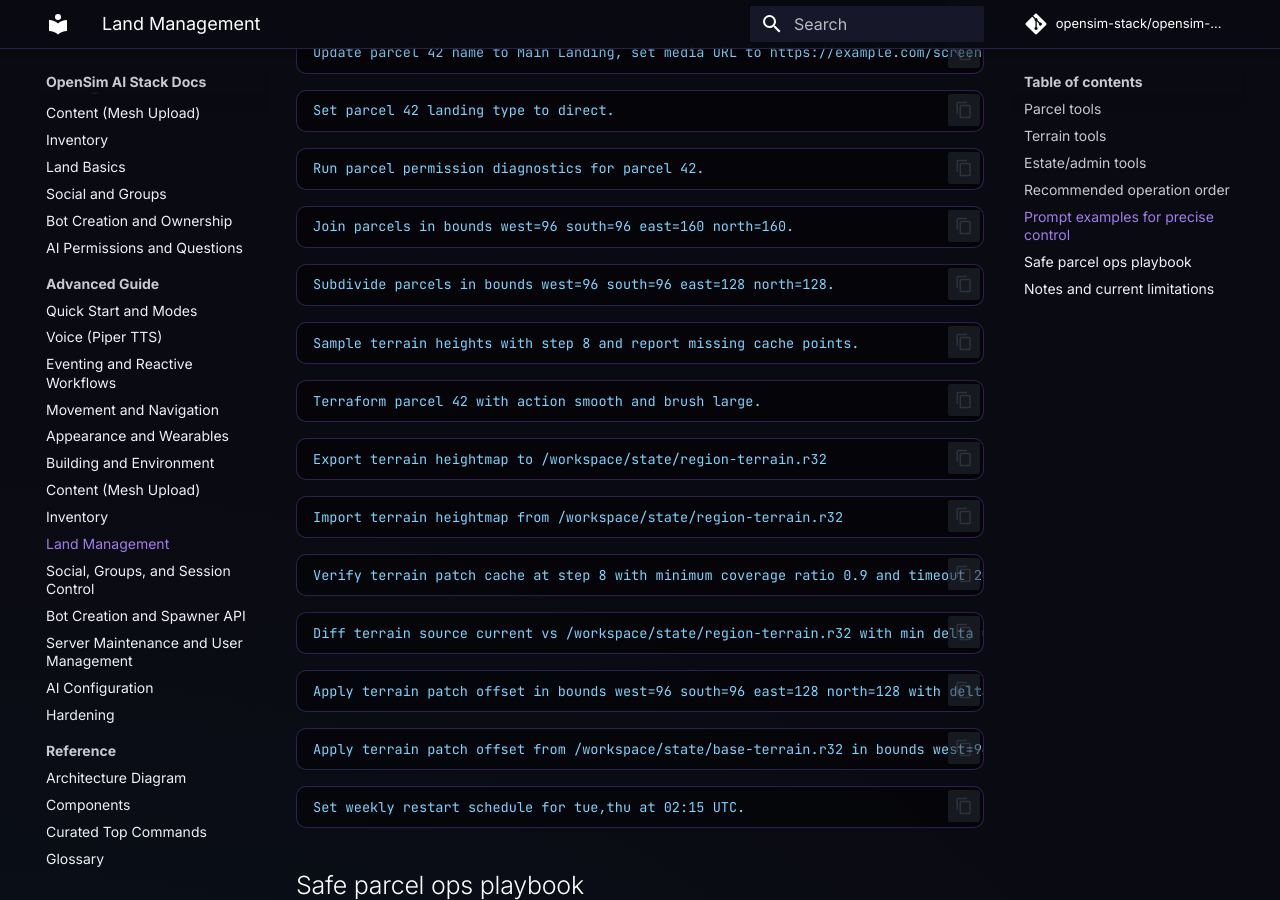
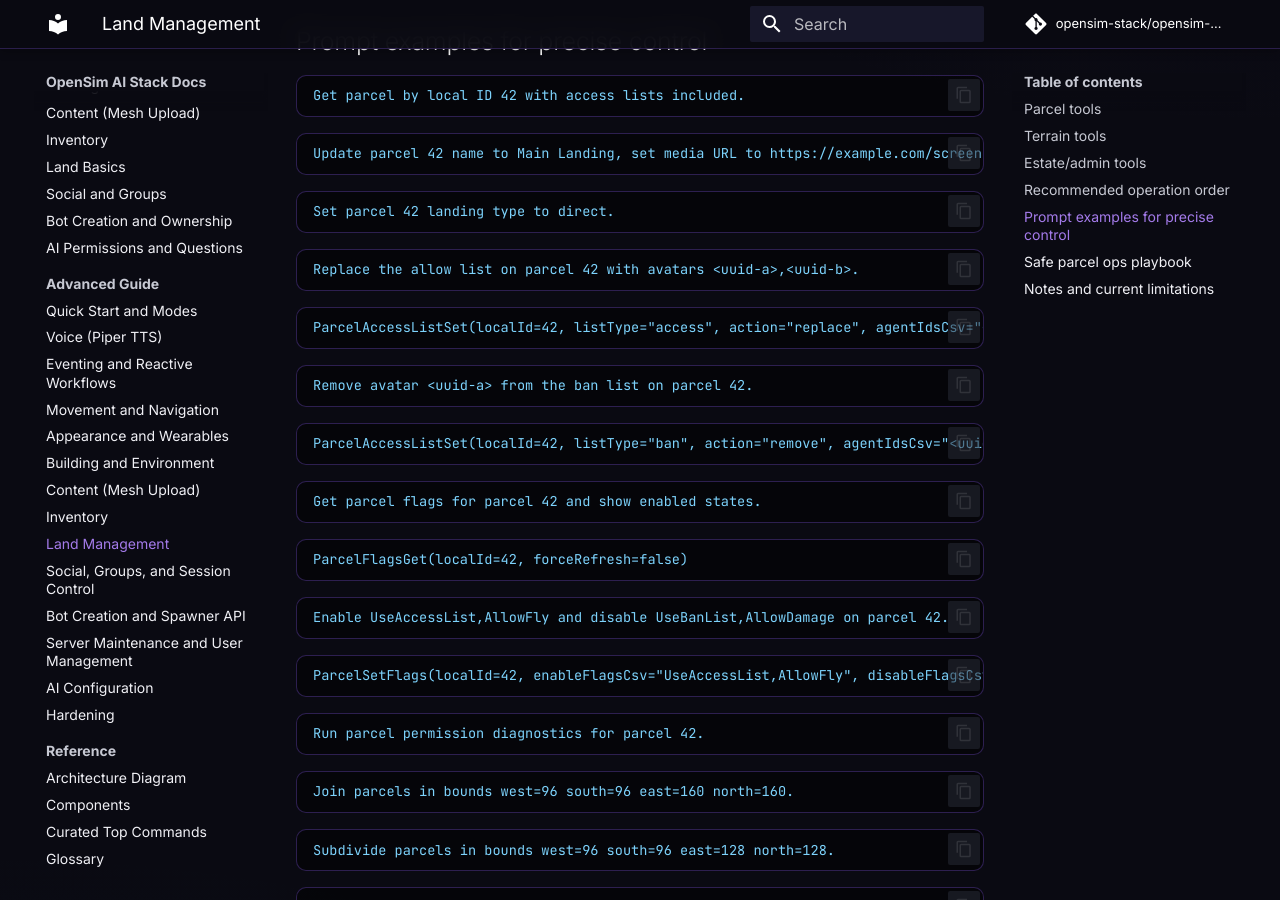
Before and after one commit to opensim-stack/opensim-stack-docs, an MkDocs documentation site: the page built from docs/advanced/land.md, in a window 1280 px wide and 900 px high, scrolled down 1596 px. Built offline with MkDocs 1.6.1 and Material for MkDocs 9.7.7, drawn with Linux system fonts in a browser that asks for light colours; comment, search, counter and statistics services are not loaded; some of the changed text lies outside the part shown.

Commit message:
Latest tools.

````diff
--- a/docs/advanced/land.md
+++ b/docs/advanced/land.md
@@ -9,6 +9,9 @@ This page covers tool-level workflows for parcel, terrain, and estate administra
 - `ParcelSetInfo`
 - `ParcelSetLanding`
 - `ParcelAccessListGet`
+- `ParcelAccessListSet`
+- `ParcelFlagsGet`
+- `ParcelSetFlags`
 - `ParcelEjectUser`
 - `ParcelJoin`
 - `ParcelSubdivide`
@@ -54,6 +57,38 @@ Update parcel 42 name to Main Landing, set media URL to https://example.com/scre
 
 ```text
 Set parcel 42 landing type to direct.
+```
+
+```text
+Replace the allow list on parcel 42 with avatars <uuid-a>,<uuid-b>.
+```
+
+```text
+ParcelAccessListSet(localId=42, listType="access", action="replace", agentIdsCsv="<uuid-a>,<uuid-b>")
+```
+
+```text
+Remove avatar <uuid-a> from the ban list on parcel 42.
+```
+
+```text
+ParcelAccessListSet(localId=42, listType="ban", action="remove", agentIdsCsv="<uuid-a>")
+```
+
+```text
+Get parcel flags for parcel 42 and show enabled states.
+```
+
+```text
+ParcelFlagsGet(localId=42, forceRefresh=false)
+```
+
+```text
+Enable UseAccessList,AllowFly and disable UseBanList,AllowDamage on parcel 42.
+```
+
+```text
+ParcelSetFlags(localId=42, enableFlagsCsv="UseAccessList,AllowFly", disableFlagsCsv="UseBanList,AllowDamage")
 ```
 
 ```text
@@ -138,7 +173,7 @@ Get parcel by local ID 42 again and confirm landing, media, and access-list stat
 - Terraform now uses a cache-safe reference-height fallback when terrain patch cache is incomplete.
 - Patch-level workflows are available: verify cache coverage, diff RAW sources, and apply bounded offsets.
 - For cache-cold sessions, prefer `TerrainPatchApplyOffsetRaw` with a known `.r32` source file/URL.
-- Access list support is read-focused in current MCP flows.
+- Access list updates are scope-specific (`access` or `ban`) and support `add`, `remove`, `replace`, and `clear` operations.
 - Estate operations depend on simulator capabilities and your estate permission level.
 
 !!! tip "Prefer capability-aware retries"
````
Also changed, not shown: docs/beginner/land.md (+22 -1 lines).
